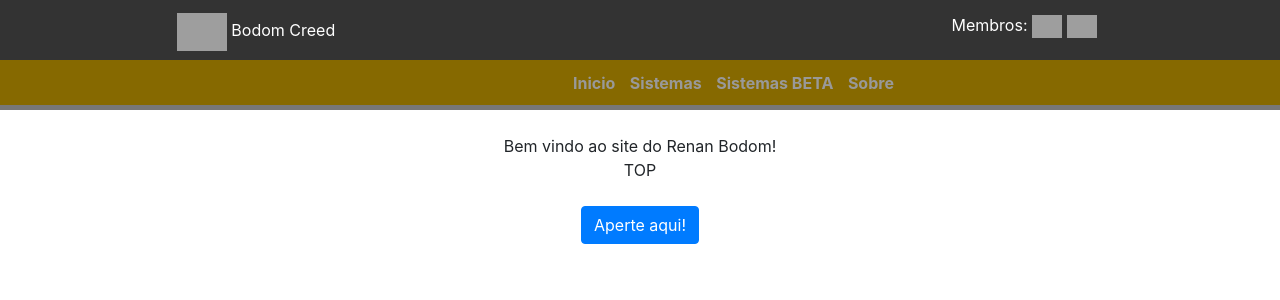
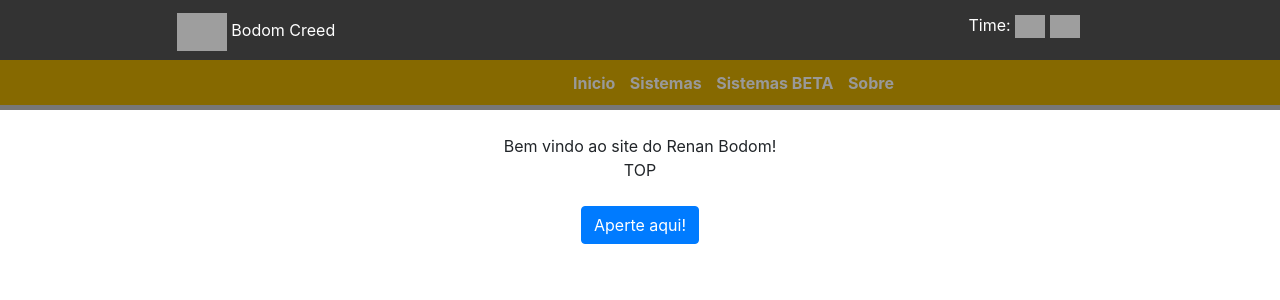
Before and after one commit to Renan-Bodom/BodomCreed, a Django app: page / in a window 1280 px wide. Shown: the top 300 px of the page. Run offline with Django 3.2, Linux system fonts and the light colour scheme; some libraries are stand-ins or nearby versions; grey boxes are pictures that could not be loaded.

Commit message:
Time atualizado

```diff
--- a/home/templates/home/_layout.html
+++ b/home/templates/home/_layout.html
@@ -22,19 +22,16 @@
 
                 <div class="cabecaDireita">
 
-                        Membros:
+                        Time:
 
                         <!-- Renan -->
-
                         <a href="https://www.instagram.com/renan_bodom/">
-                        <img src="https://instagram.fppy4-1.fna.fbcdn.net/v/t51.2885-19/s150x150/130728751_2144787615657914_3995433885651180052_n.jpg?_nc_ht=instagram.fppy4-1.fna.fbcdn.net&_nc_ohc=mxxkKKcPgf4AX9_dEyB&tp=1&oh=5c9fd127be76c51eef5e1e8f8a4e171b&oe=6021EA95"
-                        width="30px">
+                            <img src="https://i.ibb.co/sqRsTTK/Renan.jpg" width="30px">
                         </a>
 
-                        <!-- Tamires -->
-                        <a href="https://www.instagram.com/tamires_bodom/">
-                        <img src="https://instagram.fppy4-1.fna.fbcdn.net/v/t51.2885-19/s150x150/82112458_2607572326192871_1018119089823940608_n.jpg?_nc_ht=instagram.fppy4-1.fna.fbcdn.net&_nc_ohc=yVIwZRpYg4gAX_WJBue&tp=1&oh=68a41c172649e88884ab32d8a8e0dba0&oe=6023DA83"
-                        width="30px">
+                        <!-- Luana -->
+                        <a href="https://www.instagram.com/luana.mqs/">
+                            <img src="https://i.ibb.co/W6F5k3H/Luana.jpg" width="30px">
                         </a>
 
                 </div>
```
